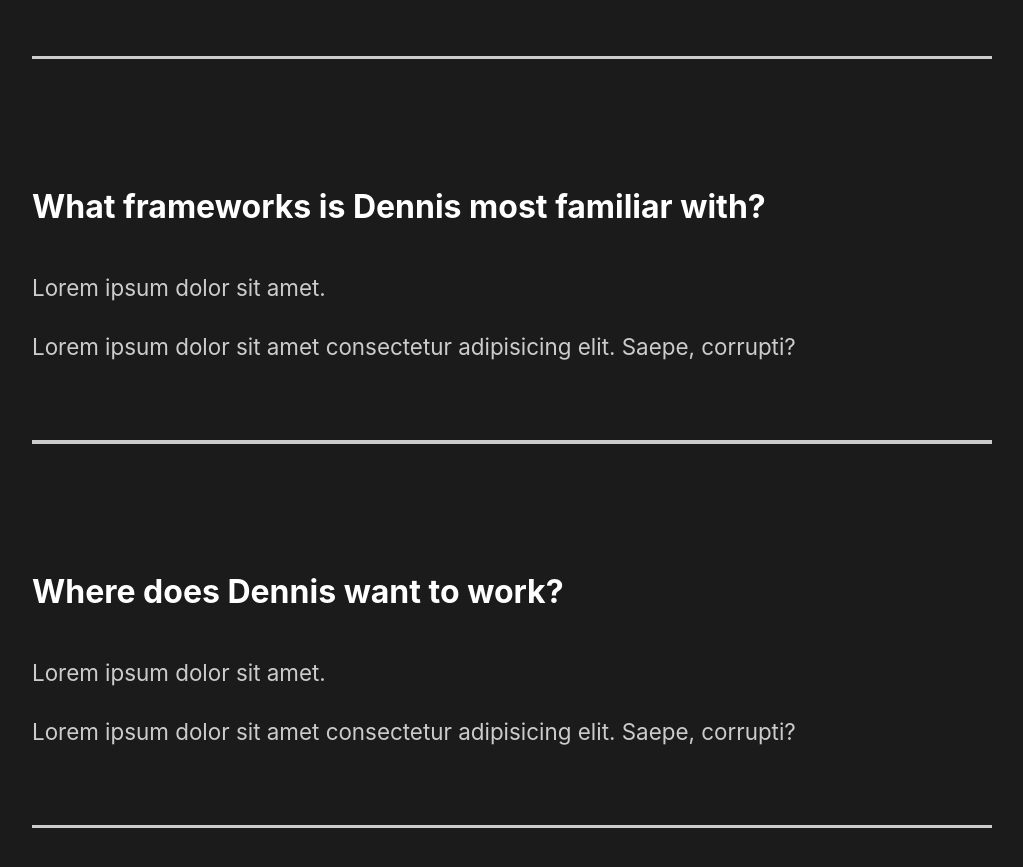
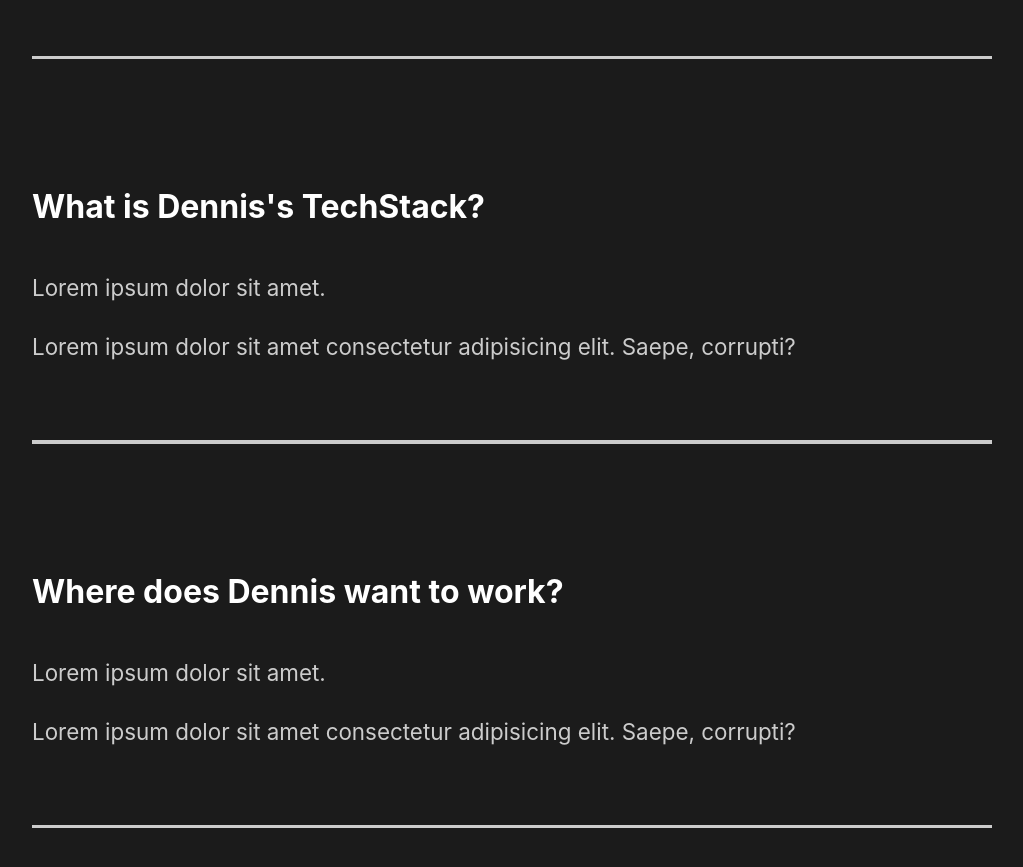
Before and after one commit to deepeters/deepeters.github.io, a React (Create React App) app: page / in a window 1280 px wide. Shown: the part 3380-4247 px from the top of the page, without its empty margins (128-1151 px from the left). Built offline with nearby package versions, Linux system fonts and the light colour scheme; the HTML template or start-up script is replaced by a standard one.

Commit message:
Apply toggle to FAQ section of about

```diff
--- a/src/components/QuestionsSection.js
+++ b/src/components/QuestionsSection.js
@@ -6,45 +6,40 @@
 
 import Toggle from './Toggle';
 
+import { AnimateSharedLayout } from 'framer-motion';
+
 const QuestionsSection = () => {
 
     return (
         <StyledQuestions>
             <h2> Any Questions? <span> FAQs </span> </h2>
-            <Toggle>
-                <div className="question">
-                    <h4> Where did Dennis attend school?</h4>
+            <AnimateSharedLayout>
+                <Toggle title="Where did Dennis attend school?">
                         <div className="answer">
                             <p>Lorem ipsum dolor sit amet.</p>
                             <p>Lorem ipsum dolor sit amet consectetur adipisicing elit. Saepe, corrupti?</p>
                         </div>
-                    <div className="faq-line"></div>
-                </div>
                 </Toggle>
-            <div className="question">
-                <h4> Where has Dennis worked?</h4>
+                <Toggle title = "Where has Dennis worked?">
                         <div className="answer">
                             <p>Lorem ipsum dolor sit amet.</p>
                             <p>Lorem ipsum dolor sit amet consectetur adipisicing elit. Saepe, corrupti?</p>
                         </div>
-                <div className="faq-line"></div>
-            </div>
-            <div className="question">
-                <h4> What frameworks is Dennis most familiar with?</h4>
+                </Toggle>
+                <Toggle title = "What is Dennis's TechStack?">
                         <div className="answer">
                             <p>Lorem ipsum dolor sit amet.</p>
                             <p>Lorem ipsum dolor sit amet consectetur adipisicing elit. Saepe, corrupti?</p>
                         </div>
-                <div className="faq-line"></div>
-            </div>
-            <div className="question">
-                <h4> Where does Dennis want to work? </h4>
+                </Toggle>
+                <Toggle title = "Where does Dennis want to work?">
                         <div className="answer">
                             <p>Lorem ipsum dolor sit amet.</p>
                             <p>Lorem ipsum dolor sit amet consectetur adipisicing elit. Saepe, corrupti?</p>
                         </div>
-                <div className="faq-line"></div>
-            </div>
+
+                </Toggle>
+            </AnimateSharedLayout>
         </StyledQuestions>
     )
 }
--- a/src/components/Toggle.js
+++ b/src/components/Toggle.js
@@ -1,13 +1,16 @@
 import React, {useState} from 'react';
+import { motion } from 'framer-motion';
 
-const Toggle = ({ children }) => {
+const Toggle = ({ children, title }) => {
 
     const [toggle, setToggle] = useState(true);
 
     return (
-        <div onClick = {() => setToggle(!toggle)}>
+        <motion.div layout className = "question" onClick = {() => setToggle(!toggle)}>
+            <motion.h4 layout> {title} </motion.h4>
             {toggle ? children : ""}
-        </div>
+            <div className="faq-line"></div>
+        </motion.div>
     )
 }
 
```
Lines whose indentation alone changed are shown as unchanged.
